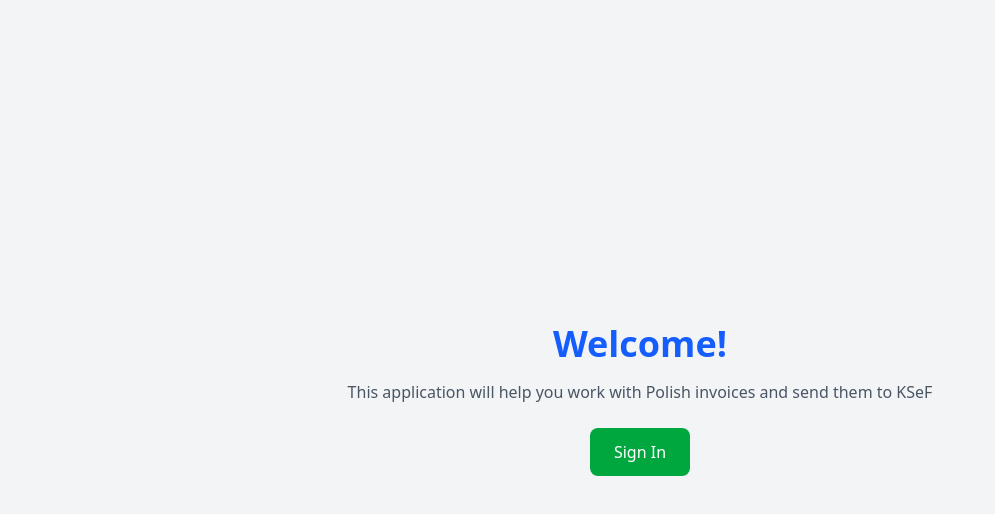
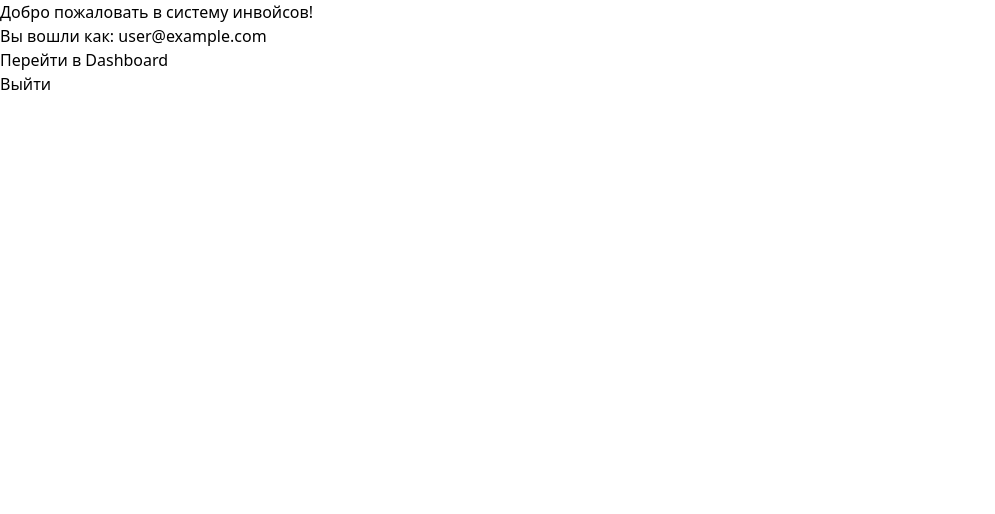
Before and after one commit to alexandear81/polishInvoicingfront, a React (Vite) app: page / in a window 1280 px wide. Shown: the top 514 px of the page, without its empty margins (0-995 px from the left). Built offline with nearby package versions, Linux system fonts and the light colour scheme; no server answers; sample sign-in values are in the browser's storage.

Commit message:
Trying to implement Firebase authorization

```diff
--- a/package.json
+++ b/package.json
@@ -10,8 +10,8 @@
     "preview": "vite preview"
   },
   "dependencies": {
-    "@auth0/auth0-react": "^2.4.0",
     "@tailwindcss/vite": "^4.1.11",
+    "firebase": "^12.0.0",
     "lucide-react": "^0.525.0",
     "react": "^19.1.0",
     "react-dom": "^19.1.0",
--- a/src/App.tsx
+++ b/src/App.tsx
@@ -1,55 +1,34 @@
-import { Routes, Route } from "react-router-dom"
-import Landing from "./pages/Landing"
-import Dashboard from "./pages/Dashboard"
-import ProtectedRoute from "./auth/ProtectedRoute"
-import CallbackPage from './pages/CallbackPage'
-import CreateInvoicePage from './pages/CreateInvoicePage'
-import EditInvoicePage from './pages/EditInvoicePage'
-import IncomingInvoicesPage from './pages/IncomingInvoicesPage'
-import SendToKsefPage from './pages/SendToKsefPage'
-import RequestTokenPage from './pages/RequestTokenPage'
-import SettingsPage from './pages/SettingsPage'
+import { Routes, Route, Navigate } from "react-router-dom";
+import Landing from "./pages/Landing";
+import Dashboard from "./pages/Dashboard";
+//import CallbackPage from './pages/CallbackPage';
+import CreateInvoicePage from './pages/CreateInvoicePage';
+import EditInvoicePage from './pages/EditInvoicePage';
+import IncomingInvoicesPage from './pages/IncomingInvoicesPage';
+import SendToKsefPage from './pages/SendToKsefPage';
+import RequestTokenPage from './pages/RequestTokenPage';
+import SettingsPage from './pages/SettingsPage';
+import { useAuth } from "./hooks/useAuth";
+import type { JSX } from "react";
 
 export default function App() {
+  const user = useAuth();
+
+  const requireAuth = (component: JSX.Element) => {
+    return user ? component : <Navigate to="/" />;
+  };
+
   return (
     <Routes>
       <Route path="/" element={<Landing />} />
-      <Route path="/callback" element={<CallbackPage />} />
-      <Route path="/dashboard" element={
-        <ProtectedRoute>
-          <Dashboard />
-        </ProtectedRoute>
-      } />
-      <Route path="/create" element={
-        <ProtectedRoute>
-          <CreateInvoicePage />
-        </ProtectedRoute>
-      } />
-      <Route path="/edit" element={
-        <ProtectedRoute>
-          <EditInvoicePage />
-        </ProtectedRoute>
-      } />
-      <Route path="/incoming" element={
-        <ProtectedRoute>
-          <IncomingInvoicesPage />
-        </ProtectedRoute>
-      } />
-      <Route path="/send" element={
-        <ProtectedRoute>
-          <SendToKsefPage />
-        </ProtectedRoute>
-      } />
-      <Route path="/token" element={
-        <ProtectedRoute>
-          <RequestTokenPage />
-        </ProtectedRoute>
-      } />
-      <Route path="/settings" element={
-        <ProtectedRoute>
-          <SettingsPage />
-        </ProtectedRoute>
-      } />
+      {/* <Route path="/callback" element={<CallbackPage />} /> */}
+      <Route path="/dashboard" element={requireAuth(<Dashboard />)} />
+      <Route path="/create" element={requireAuth(<CreateInvoicePage />)} />
+      <Route path="/edit" element={requireAuth(<EditInvoicePage />)} />
+      <Route path="/incoming" element={requireAuth(<IncomingInvoicesPage />)} />
+      <Route path="/send" element={requireAuth(<SendToKsefPage />)} />
+      <Route path="/token" element={requireAuth(<RequestTokenPage />)} />
+      <Route path="/settings" element={requireAuth(<SettingsPage />)} />
     </Routes>
-  )
+  );
 }
--- a/src/auth/ProtectedRoute.tsx
+++ /dev/null
@@ -1,14 +0,0 @@
-import { useAuth0 } from "@auth0/auth0-react"
-import type { JSX } from "react"
-import { Navigate } from "react-router-dom"
-
-interface Props {
-  children: JSX.Element
-}
-
-export default function ProtectedRoute({ children }: Props) {
-  const { isAuthenticated, isLoading } = useAuth0()
-
-  if (isLoading) return <div className="text-center mt-10">Загрузка...</div>
-  return isAuthenticated ? children : <Navigate to="/" />
-}
--- /dev/null
+++ b/src/components/LoginButton.tsx
@@ -0,0 +1,17 @@
+import { auth } from "../firebase/firebase";
+import { GoogleAuthProvider, signInWithPopup } from "firebase/auth";
+
+export const LoginButton = () => {
+  const login = async () => {
+    const provider = new GoogleAuthProvider();
+    try {
+      const result = await signInWithPopup(auth, provider);
+      const user = result.user;
+      console.log("👤 Logged in as:", user.email);
+    } catch (error) {
+      console.error("Login failed:", error);
+    }
+  };
+
+  return <button onClick={login}>Log in</button>;
+};
--- /dev/null
+++ b/src/components/LogoutButton.tsx
@@ -0,0 +1,9 @@
+import { auth } from "../firebase/firebase";
+
+export const LogoutButton = () => {
+  const logout = async () => {
+    await auth.signOut();
+  };
+
+  return <button onClick={logout}>Выйти</button>;
+};
--- /dev/null
+++ b/src/firebase/firebase.ts
@@ -0,0 +1,18 @@
+// src/firebase/firebase.ts
+
+import { initializeApp } from "firebase/app";
+import { getAuth } from "firebase/auth";
+
+const firebaseConfig = {
+  apiKey: import.meta.env.VITE_FIREBASE_API_KEY,
+  authDomain: import.meta.env.VITE_FIREBASE_AUTH_DOMAIN,
+  projectId: import.meta.env.VITE_FIREBASE_PROJECT_ID,
+  storageBucket: import.meta.env.VITE_FIREBASE_STORAGE_BUCKET,
+  messagingSenderId: import.meta.env.VITE_FIREBASE_MESSAGING_SENDER_ID,
+  appId: import.meta.env.VITE_FIREBASE_APP_ID,
+  measurementId: import.meta.env.VITE_FIREBASE_MEASUREMENT_ID
+};
+
+const app = initializeApp(firebaseConfig);
+
+export const auth = getAuth(app);
--- /dev/null
+++ b/src/hooks/useAuth.ts
@@ -0,0 +1,15 @@
+import { useEffect, useState } from "react";
+import { onAuthStateChanged } from "firebase/auth";
+import type { User } from "firebase/auth";
+import { auth } from "../firebase/firebase"; // Adjust the import path as necessary
+
+export const useAuth = () => {
+  const [user, setUser] = useState<User | null>(null);
+
+  useEffect(() => {
+    const unsub = onAuthStateChanged(auth, setUser);
+    return () => unsub(); // отписка при размонтировании
+  }, []);
+
+  return user;
+};
--- a/src/pages/Landing.tsx
+++ b/src/pages/Landing.tsx
@@ -1,33 +1,24 @@
-import { useAuth0 } from '@auth0/auth0-react'
-import { Navigate } from 'react-router-dom'
+import { useAuth } from "../hooks/useAuth";
+import { LoginButton } from "../components/LoginButton";
+import { LogoutButton } from "../components/LogoutButton";
+import { Link } from "react-router-dom";
 
 export default function Landing() {
-  const { loginWithRedirect, isAuthenticated, isLoading } = useAuth0()
-
-  if (isLoading) {
-    return (
-      <div className="min-h-screen flex items-center justify-center bg-gray-100">
-        <p className="text-xl text-gray-700">Loading...</p>
-      </div>
-    )
-  }
-
-  if (isAuthenticated) {
-    return <Navigate to="/dashboard" />
-  }
+  const user = useAuth();
 
   return (
-    <div className="min-h-screen flex flex-col items-center justify-center bg-gray-100 p-6">
-      <h1 className="text-4xl font-bold text-blue-600 mb-4">Welcome!</h1>
-      <p className="mb-6 text-gray-600 text-center">
-        This application will help you work with Polish invoices and send them to KSeF
-      </p>
-      <button
-        onClick={() => loginWithRedirect()}
-        className="bg-green-600 text-white px-6 py-3 rounded-lg hover:bg-green-700 transition"
-      >
-        Sign In
-      </button>
+    <div>
+      <h1>Добро пожаловать в систему инвойсов!</h1>
+      {user ? (
+        <>
+          <p>Вы вошли как: {user.email}</p>
+          <Link to="/dashboard">Перейти в Dashboard</Link>
+          <br />
+          <LogoutButton />
+        </>
+      ) : (
+        <LoginButton />
+      )}
     </div>
-  )
+  );
 }
```
Also changed, not shown: 2 other files (tests, documents, lock files or other folders).
